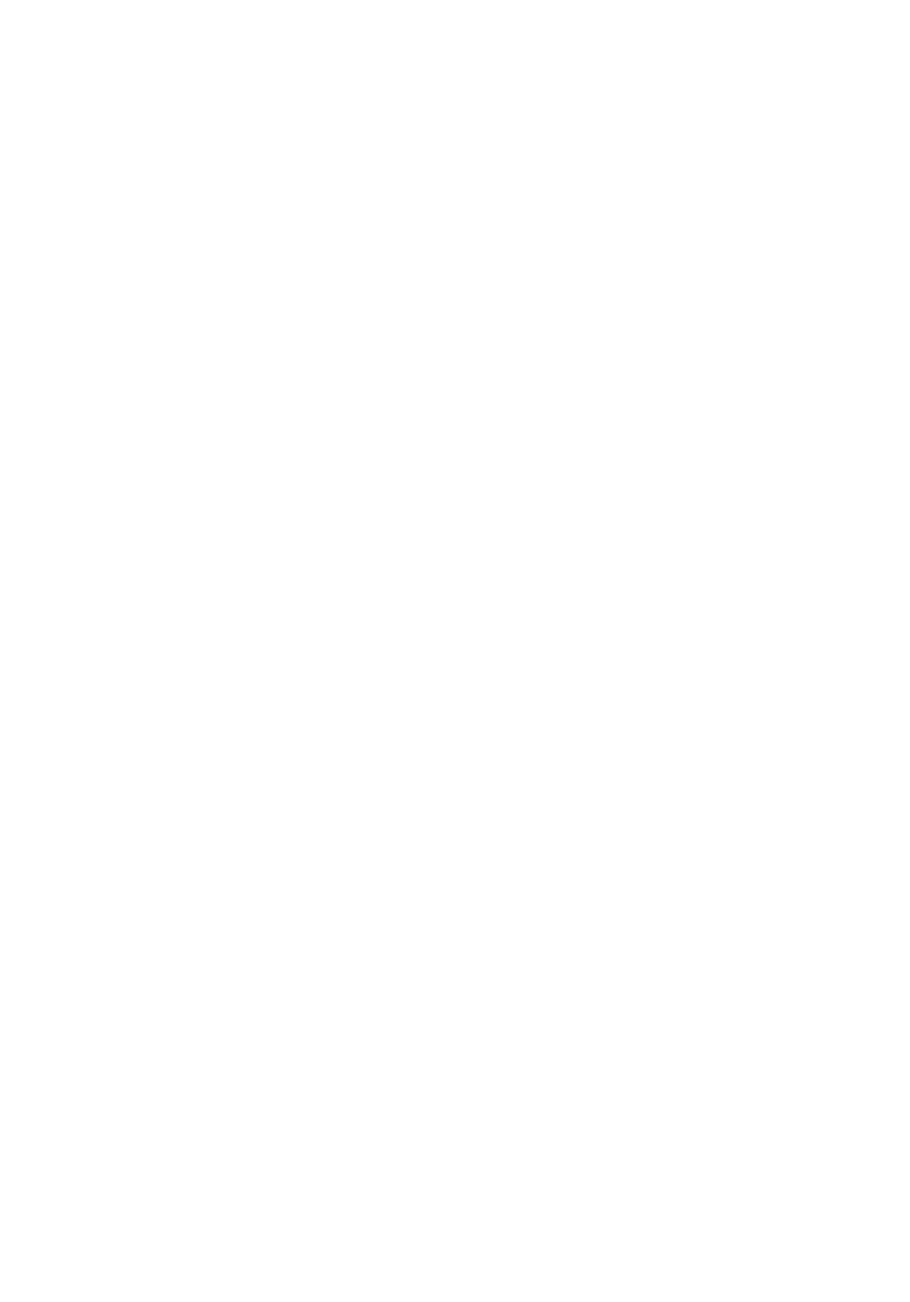
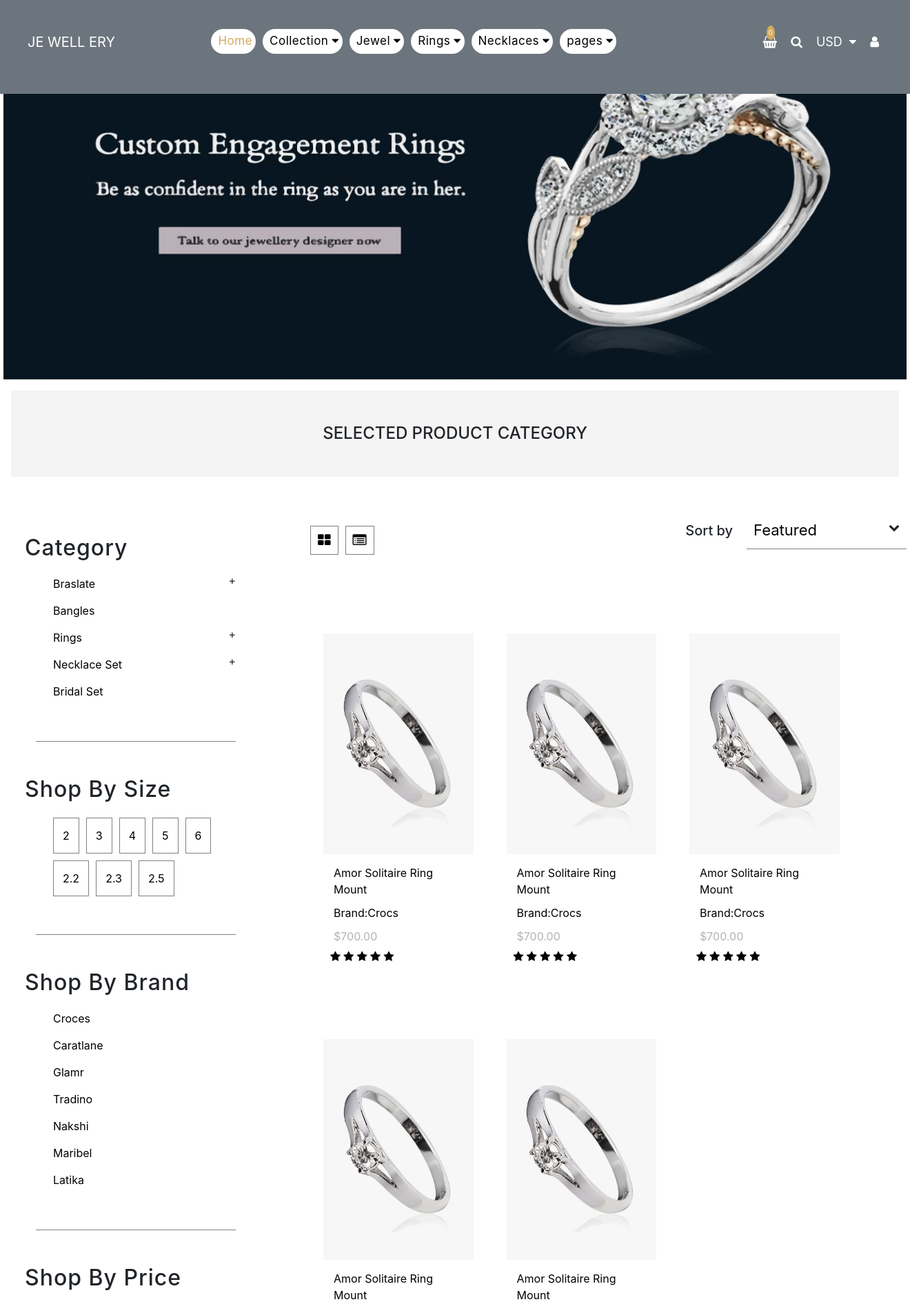
Before and after one commit to ZaurGoyushov/Jewellery, a Flask app: page /products in a window 1320 px wide. Before the commit the part shown is empty. Shown: the top 1887 px of the page at 69% size. Before the commit the page ends 800 px from the top, so only its background shows below. Run offline with Flask 2, Linux system fonts and the light colour scheme; some libraries are stand-ins or nearby versions.

Commit message:
Products page done

```diff
--- a/Shop/static/myFiles/css/style.css
+++ b/Shop/static/myFiles/css/style.css
@@ -390,6 +390,10 @@ body {
           box-sizing: border-box;
 }
 
+#header .top_Nav .menu > ul > li:hover {
+  background-color: #d2aa5c;
+}
+
 #header .top_Nav .menu > ul > li:hover .mega_subm {
   -webkit-transform: scaleY(1);
           transform: scaleY(1);
@@ -423,7 +427,7 @@ body {
 #header .top_Nav .menu > ul > li .mega_subm {
   width: 100%;
   left: 0;
-  background-color: #fff;
+  background-color: #fcfcfc;
   -ms-flex-wrap: wrap;
       flex-wrap: wrap;
   -webkit-transform: scaleY(0);
@@ -431,6 +435,8 @@ body {
   -webkit-transform-origin: top;
           transform-origin: top;
   max-height: 550px;
+  -webkit-box-shadow: 0 0 30px 0 rgba(0, 0, 0, 0.15);
+          box-shadow: 0 0 30px 0 rgba(0, 0, 0, 0.15);
 }
 
 #header .top_Nav .menu > ul > li .mega_subm h3 {
@@ -866,6 +872,10 @@ body {
   padding: 10px;
 }
 
+#newArr .left-item .left-overlay i:hover {
+  background-color: #d2aa5c;
+}
+
 #newArr .left-item:hover .item-detail a {
   color: #d2aa5c;
 }
@@ -1299,4 +1309,185 @@ body {
   font-size: 32px;
   margin-bottom: 20px;
 }
+
+#product {
+  width: 100%;
+}
+
+#product .navBar {
+  width: 100%;
+  -webkit-box-sizing: border-box;
+          box-sizing: border-box;
+  padding: 20px;
+}
+
+#product .navBar h1 {
+  font-size: 32px;
+  margin-bottom: 15px;
+  letter-spacing: 1px;
+}
+
+#product .navBar ul {
+  min-width: 100%;
+  border-bottom: 1px gray solid;
+  -webkit-box-sizing: border-box;
+          box-sizing: border-box;
+  padding-bottom: 50px;
+  padding-left: 20px;
+  margin-bottom: 50px;
+}
+
+#product .navBar ul li {
+  width: inherit;
+  display: -webkit-box;
+  display: -ms-flexbox;
+  display: flex;
+  -webkit-box-pack: justify;
+      -ms-flex-pack: justify;
+          justify-content: space-between;
+  margin-bottom: 5px;
+}
+
+#product .navBar ul li a {
+  color: #000;
+  cursor: pointer;
+  margin: 5px;
+}
+
+#product .navBar ul li a:hover {
+  color: #d2aa5c;
+  -webkit-transition: 0.8s;
+  transition: 0.8s;
+}
+
+#product .navBar ul li span {
+  cursor: pointer;
+}
+
+#product .navBar .Size li {
+  border: 1px solid gray;
+  -webkit-box-sizing: border-box;
+          box-sizing: border-box;
+  padding: 8px;
+  margin: 5px;
+}
+
+#product .navBar .Size li:hover {
+  border: 1px solid #d2aa5c;
+  cursor: pointer;
+}
+
+#product .navBar .Size li:hover a {
+  color: #d2aa5c;
+}
+
+#product .product_lists {
+  width: 100%;
+  -webkit-box-sizing: border-box;
+          box-sizing: border-box;
+}
+
+#product .product_lists .btnProductList {
+  width: 25%;
+  margin-top: 50px;
+}
+
+#product .product_lists .btnProductList i {
+  margin: 5px;
+  font-size: 20px;
+  border: 1px solid gray;
+  -webkit-box-sizing: border-box;
+          box-sizing: border-box;
+  padding: 10px;
+  background-color: #fff;
+  color: #000;
+  margin-bottom: 40px;
+  cursor: pointer;
+}
+
+#product .product_lists .btnProductList i:hover {
+  background-color: #000;
+  color: #fff;
+}
+
+#product .product_lists .product_filter {
+  width: 100%;
+  margin-top: 50px;
+}
+
+#product .product_lists .product_filter h4 {
+  margin-right: 20px;
+  font-size: 20px;
+}
+
+#product .product_lists .product_filter ul {
+  width: 33.33333%;
+}
+
+#product .product_lists .product_filter ul li {
+  width: 100%;
+  padding: 10px;
+  -webkit-box-sizing: border-box;
+          box-sizing: border-box;
+  border-bottom: 1px solid gray;
+  -webkit-transform: translateY(-15px);
+          transform: translateY(-15px);
+  -webkit-transition: all 0.5s ease;
+  transition: all 0.5s ease;
+}
+
+#product .product_lists .product_filter ul li:hover {
+  background-color: #d2aa5c;
+  cursor: pointer;
+}
+
+#product .product_lists .product_filter ul li:hover a {
+  color: #fff;
+}
+
+#product .product_lists .product_filter ul li a {
+  color: #000;
+  font-size: 22px;
+}
+
+#product .product_lists .left-item {
+  width: 100%;
+  min-height: 320px;
+  -webkit-box-sizing: border-box;
+          box-sizing: border-box;
+  position: relative;
+  margin-top: 50px;
+}
+
+#product .product_lists .left-item:hover .item-detail a {
+  color: #d2aa5c;
+}
+
+#product .product_lists .left-item .img-frame img {
+  width: 100%;
+  height: 320px;
+  -o-object-fit: cover;
+     object-fit: cover;
+  cursor: pointer;
+}
+
+#product .product_lists .left-item .item-detail {
+  cursor: pointer;
+}
+
+#product .product_lists .left-item .item-detail a,
+#product .product_lists .left-item .item-detail p {
+  color: #000;
+  margin: 5px;
+}
+
+#product .product_lists .left-item .item-detail span {
+  color: #b3b3b3;
+  margin: 5px;
+}
+
+#product .product_lists .left-item .item-detail .stars > span {
+  color: #000;
+  margin: 0px;
+}
 /*# sourceMappingURL=style.css.map */
--- a/Shop/static/myFiles/sass/collections/_productsPage.scss
+++ b/Shop/static/myFiles/sass/collections/_productsPage.scss
@@ -0,0 +1,151 @@
+#product {
+    width: $main-widht;
+    .navBar {
+        width: $main-widht;
+        box-sizing: border-box;
+
+        padding: 20px;
+        h1 {
+            font-size: $font-size * 8;
+            margin-bottom: 15px;
+            letter-spacing: 1px;
+        }
+        ul {
+            min-width: $main-widht;
+            border-bottom: 1px $main-color-gray solid;
+            box-sizing: border-box;
+            padding-bottom: 50px;
+            padding-left: 20px;
+            margin-bottom: 50px;
+            li {
+                width: inherit;
+                display: flex;
+                justify-content: space-between;
+                margin-bottom: 5px;
+                a {
+                    color: $main-color-black;
+                    cursor: pointer;
+                    margin: 5px;
+                    &:hover {
+                        color: $main-color-gold;
+                        transition: 0.8s;
+                    }
+                }
+                span {
+                    cursor: pointer;
+                }
+            }
+        }
+        .Size {
+            li {
+                border: 1px solid $main-color-gray;
+                box-sizing: border-box;
+                padding: 8px;
+                margin: 5px;
+                &:hover {
+                    border: 1px solid $main-color-gold;
+                    cursor: pointer;
+                    a {
+                        color: $main-color-gold;
+                    }
+                }
+            }
+        }
+    }
+    .product_lists {
+        width: $main-widht;
+        box-sizing: border-box;
+        .btnProductList {
+            width: $main-widht/4;
+            margin-top: 50px;
+
+            i {
+                margin: 5px;
+                font-size: $font-size * 5;
+                border: 1px solid $main-color-gray;
+                box-sizing: border-box;
+                padding: 10px;
+                background-color: $main-color-white;
+                color: $main-color-black;
+                margin-bottom: 40px;
+                cursor: pointer;
+                &:hover {
+                    background-color: $main-color-black;
+                    color: $main-color-white;
+                }
+            }
+        }
+        .product_filter {
+            width: $main-widht;
+            margin-top: 50px;
+            h4 {
+                margin-right: 20px;
+                font-size: $font-size * 5;
+            }
+            ul {
+                width: $main-widht/3;
+
+                li {
+                    width: $main-widht;
+                    padding: 10px;
+                    box-sizing: border-box;
+                    border-bottom: 1px solid $main-color-gray;
+                    transform: translateY(-15px);
+                    transition: all 0.5s ease;
+
+                    &:hover {
+                        background-color: $main-color-gold;
+                        cursor: pointer;
+                        a {
+                            color: $main-color-white;
+                        }
+                    }
+                    a {
+                        color: $main-color-black;
+                        font-size: $font-size * 5.5;
+                    }
+                }
+            }
+        }
+
+        .left-item {
+            width: $main-widht;
+            min-height: $main-height;
+            box-sizing: border-box;
+            position: relative;
+            margin-top: 50px;
+
+            &:hover {
+                .item-detail a {
+                    color: $main-color-gold;
+                }
+            }
+            .img-frame {
+                img {
+                    width: $main-widht;
+                    height: $main-height;
+                    object-fit: cover;
+                    cursor: pointer;
+                }
+            }
+            .item-detail {
+                cursor: pointer;
+                a,
+                p {
+                    color: $main-color-black;
+                    margin: 5px;
+                }
+                span {
+                    color: lighten($main-color-black, 70);
+                    margin: 5px;
+                }
+                .stars {
+                    & > span {
+                        color: $main-color-black;
+                        margin: 0px;
+                    }
+                }
+            }
+        }
+    }
+}
--- a/Shop/static/myFiles/sass/home/_body.scss
+++ b/Shop/static/myFiles/sass/home/_body.scss
@@ -69,6 +69,9 @@
                 background-color: darken($main-color-white, 10);
                 margin: 2px;
                 padding: 10px;
+                &:hover{
+                    background-color: $main-color-gold;
+                }
             }
         }
         &:hover {
--- a/Shop/static/myFiles/sass/home/_header.scss
+++ b/Shop/static/myFiles/sass/home/_header.scss
@@ -121,7 +121,9 @@
                     padding-right: 10px;
                     box-sizing: border-box;
 
+
                     &:hover {
+                        background-color: $main-color-gold;
                         .mega_subm {
                             transform: scaleY(1);
                             transform-origin: bottom;
@@ -151,11 +153,12 @@
                     .mega_subm {
                         width: $main-widht;
                         left: 0;
-                        background-color: $main-color-white;
+                        background-color: darken($main-color-white,1);
                         flex-wrap: wrap;
                         transform: scaleY(0);
                         transform-origin: top;
                         max-height: $header-height;
+                        box-shadow: 0 0 30px 0 rgba(0,0,0,0.15);
 
                         h3 {
                             color: $main-color-gold;
@@ -164,6 +167,7 @@
                             text-transform: uppercase;
                             text-align: center;
                             margin: 30px;
+
                         }
 
                         ul {
--- a/Shop/templates/collections/product.html
+++ b/Shop/templates/collections/product.html
@@ -0,0 +1,215 @@
+{% extends 'layout.html'%}
+
+
+{% block content %}
+{% include 'common/header.html'%}
+
+<section id="product">
+    <div class="text-center h4 py-5  m-3 bgcolor2 ">SELECTED PRODUCT CATEGORY</div>
+    <div class="container-ow flex jus-con-betws">
+        <div class="col-ow-3">
+            <div class="navBar flex flex-dir-column ml-3 mt-5">
+                <div class="col-ow-12 ">
+                    <h1>Category</h1>
+                    <ul class="ml-3 mt-3">
+                        <li><a href="">Braslate</a> <span>+</span></li>
+                        <li><a href="">Bangles</a></li>
+                        <li><a href="">Rings</a> <span>+</span> </li>
+                        <li><a href="">Necklace Set</a> <span>+</span> </li>
+                        <li><a href="">Bridal Set</a></li>
+                    </ul>
+                </div>
+                <div class="col-ow-12 ">
+                    <h1>Shop By Size</h1>
+                    <ul class=" Size ml-3 mt-3 flex flex-wrap ">
+                        <li><a href="">2</a></li>
+                        <li><a href="">3</a></li>
+                        <li><a href="">4</a></li>
+                        <li><a href="">5</a></li>
+                        <li><a href="">6</a></li>
+                        <li><a href="">2.2</a></li>
+                        <li><a href="">2.3</a></li>
+                        <li><a href="">2.5</a></li>
+                    </ul>
+                </div>
+                <div class="col-ow-12 ">
+                    <h1>Shop By Brand</h1>
+                    <ul class="ml-3 mt-3">
+                        <li><a href="">Croces</a></li>
+                        <li><a href="">Caratlane</a></li>
+                        <li><a href="">Glamr</a></li>
+                        <li><a href="">Tradino</a></li>
+                        <li><a href="">Nakshi</a></li>
+                        <li><a href="">Maribel</a></li>
+                        <li><a href="">Latika</a></li>
+
+
+                    </ul>
+                </div>
+                <div class="col-ow-12 ">
+                    <h1>Shop By Price</h1>
+                    <ul class="ml-3 mt-3">
+                        <li><a href="">$100-$200</a></li>
+                        <li><a href="">$200-$300</a></li>
+                        <li><a href="">$400-$500</a></li>
+                        <li><a href="">$500-$600 </a></li>
+                        <li><a href="">$700-$800 </a></li>
+                    </ul>
+                </div>
+                <div class="col-ow-12 ">
+                    <h1>Shop By Material</h1>
+                    <ul class="ml-3 mt-3">
+                        <li><a href="">Titanium</a></li>
+                        <li><a href="">Gold</a></li>
+                        <li><a href="">Platinium</a> </li>
+                        <li><a href="">Silicone</a></li>
+                        <li><a href="">Bronze</a></li>
+                        <li><a href="">Copper</a></li>
+                        <li><a href="">White Gold</a></li>
+                    </ul>
+                </div>
+                <div class="col-ow-12 ">
+                    <h1>Shop By Type</h1>
+                    <ul class="ml-3 mt-3">
+                        <li><a href="">Rings</a></li>
+                        <li><a href="">Bangles</a></li>
+                        <li><a href="">Necklace</a> </li>
+                        <li><a href="">Earrings</a></li>
+                        <li><a href="">Braclate</a></li>
+                    </ul>
+                </div>
+            </div>
+        </div>
+        <div class="col-ow-8">
+            <div class="product_lists flex flex-dir-column">
+                <div class="row-ow flex jus-con-betws">
+                    <div class="btnProductList flex  ">
+                        <i class="fa fa-th-large"></i>
+                        <i class="fa fa-list-alt"></i>
+
+                    </div>
+                    <div class="product_filter flex flex-end ">
+                        <h4>Sort by</h4>
+                        <ul>
+                            <li class="flex jus-con-betws">
+                                <a href="#">Featured</a>
+                                <span><i class="fa fa-chevron-down"></i></i></span>
+                            </li>
+                        </ul>
+                    </div>
+                </div>
+                <div class="row-ow flex flex-wrap ">
+                    <div class="col-ow-3 m-4">
+                        <div class="left-item">
+                            <div class="img-frame">
+                                <img src="{{url_for('static', filename='images/newarr5.jpg')}}" alt="">
+                            </div>
+                            <div class="item-detail flex flex-dir-column jus-con-cen m-t">
+                                <a href="">Amor Solitaire Ring Mount</a>
+                                <p>Brand:Crocs</p>
+                                <span>$700.00</span>
+                                <div class="stars">
+                                    <span><i class="fa fa-star"></i></span>
+                                    <span><i class="fa fa-star"></i></span>
+                                    <span><i class="fa fa-star"></i></span>
+                                    <span><i class="fa fa-star"></i></span>
+                                    <span><i class="fa fa-star"></i></span>
+                                </div>
+                            </div>
+                        </div>
+                    </div>
+                    <div class="col-ow-3 m-4">
+                        <div class="left-item">
+                            <div class="img-frame">
+                                <img src="{{url_for('static', filename='images/newarr5.jpg')}}" alt="">
+                            </div>
+                            <div class="item-detail flex flex-dir-column jus-con-cen m-t">
+                                <a href="">Amor Solitaire Ring Mount</a>
+                                <p>Brand:Crocs</p>
+                                <span>$700.00</span>
+                                <div class="stars">
+                                    <span><i class="fa fa-star"></i></span>
+                                    <span><i class="fa fa-star"></i></span>
+                                    <span><i class="fa fa-star"></i></span>
+                                    <span><i class="fa fa-star"></i></span>
+                                    <span><i class="fa fa-star"></i></span>
+                                </div>
+                            </div>
+                        </div>
+                    </div>
+                    <div class="col-ow-3 m-4">
+                        <div class="left-item">
+                            <div class="img-frame">
+                                <img src="{{url_for('static', filename='images/newarr5.jpg')}}" alt="">
+                            </div>
+                            <div class="item-detail flex flex-dir-column jus-con-cen m-t">
+                                <a href="">Amor Solitaire Ring Mount</a>
+                                <p>Brand:Crocs</p>
+                                <span>$700.00</span>
+                                <div class="stars">
+                                    <span><i class="fa fa-star"></i></span>
+                                    <span><i class="fa fa-star"></i></span>
+                                    <span><i class="fa fa-star"></i></span>
+                                    <span><i class="fa fa-star"></i></span>
+                                    <span><i class="fa fa-star"></i></span>
+                                </div>
+                            </div>
+                        </div>
+                    </div>
+                    <div class="col-ow-3 m-4">
+                        <div class="left-item">
+                            <div class="img-frame">
+                                <img src="{{url_for('static', filename='images/newarr5.jpg')}}" alt="">
+                            </div>
+                            <div class="item-detail flex flex-dir-column jus-con-cen m-t">
+                                <a href="">Amor Solitaire Ring Mount</a>
+                                <p>Brand:Crocs</p>
+                                <span>$700.00</span>
+                                <div class="stars">
+                                    <span><i class="fa fa-star"></i></span>
+                                    <span><i class="fa fa-star"></i></span>
+                                    <span><i class="fa fa-star"></i></span>
+                                    <span><i class="fa fa-star"></i></span>
+                                    <span><i class="fa fa-star"></i></span>
+                                </div>
+                            </div>
+                        </div>
+                    </div>
+                    <div class="col-ow-3 m-4">
+                        <div class="left-item">
+                            <div class="img-frame">
+                                <img src="{{url_for('static', filename='images/newarr5.jpg')}}" alt="">
+                            </div>
+                            <div class="item-detail flex flex-dir-column jus-con-cen m-t">
+                                <a href="">Amor Solitaire Ring Mount</a>
+                                <p>Brand:Crocs</p>
+                                <span>$700.00</span>
+                                <div class="stars">
+                                    <span><i class="fa fa-star"></i></span>
+                                    <span><i class="fa fa-star"></i></span>
+                                    <span><i class="fa fa-star"></i></span>
+                                    <span><i class="fa fa-star"></i></span>
+                                    <span><i class="fa fa-star"></i></span>
+                                </div>
+                            </div>
+                        </div>
+                    </div>
+                </div>
+
+
+            </div>
+
+        </div>
+    </div>
+
+    </div>
+
+
+
+</section>
+
+
+{% include 'common/footer.html'%}
+
+
+{% endblock content %}
```
Also changed, not shown: 1 other file.
